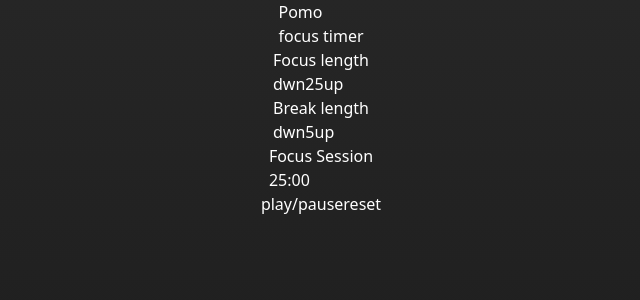
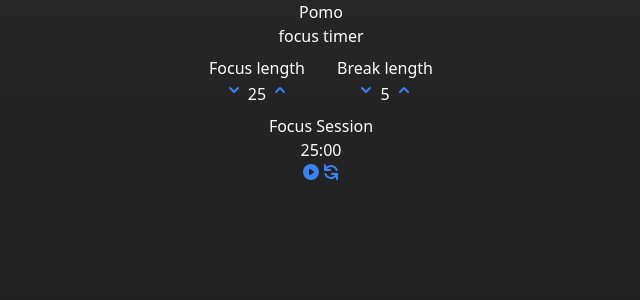
Before and after one commit to anthonypz/Pomo, a React (Create React App) app: page / in a window 1280 px wide. Shown: the top 300 px of the page, without its empty margins (319-959 px from the left). Built offline with nearby package versions, Linux system fonts and the light colour scheme; a web font is replaced by a local one.

Commit message:
Update state, add icons, and add styling.

```diff
--- a/src/App.js
+++ b/src/App.js
@@ -5,11 +5,11 @@ import TimerDisplay from "./components/TimerDisplay";
 function App() {
   const [sessionTimer, setSessionTimer] = useState(1500);
   const [sessionIsActive, setSessionIsActive] = useState(true);
-  const [sessionLength, setSessionLength] = useState(1500);
+  const [sessionLength, setSessionLength] = useState(25);
 
   const [breakTimer, setBreakTimer] = useState(300);
   const [breakIsActive, setBreakIsActive] = useState(false);
-  const [breakLength, setBreakLength] = useState(300);
+  const [breakLength, setBreakLength] = useState(5);
 
   const [isPaused, setIsPaused] = useState(true);
 
@@ -23,10 +23,10 @@ function App() {
       clearInterval(sessionInterval);
       setSessionIsActive(false);
       setBreakIsActive(true);
-      setSessionTimer(1500);
+      setSessionTimer(sessionLength * 60);
     }
     return () => clearInterval(sessionInterval);
-  }, [sessionIsActive, sessionTimer, isPaused]);
+  }, [sessionIsActive, sessionTimer, isPaused, sessionLength]);
 
   // countdown for break timer
   useEffect(() => {
@@ -38,10 +38,10 @@ function App() {
       clearInterval(breakInterval);
       setBreakIsActive(false);
       setSessionIsActive(true);
-      setBreakTimer(300);
+      setBreakTimer(breakLength * 60);
     }
     return () => clearInterval(breakInterval);
-  }, [breakIsActive, breakTimer, isPaused]);
+  }, [breakIsActive, breakTimer, isPaused, breakLength]);
 
   const sessionCountdown = () => setSessionTimer((prevTime) => prevTime - 1);
 
@@ -52,39 +52,40 @@ function App() {
   const handleReset = () => {
     setSessionIsActive(true);
     setBreakIsActive(false);
-    setSessionLength(1500);
+    setSessionLength(25);
     setSessionTimer(1500);
-    setBreakLength(300);
+    setBreakLength(5);
     setBreakTimer(300);
+    setIsPaused(true);
   };
 
   const sessionIncrement = () => {
-    if (sessionLength + 60 > 3600) return;
-    setSessionLength((prevLength) => prevLength + 60);
-    setSessionTimer(sessionLength + 60);
+    if (sessionLength + 1 > 60) return;
+    setSessionLength((prevLength) => prevLength + 1);
+    setSessionTimer(sessionLength * 60 + 60);
   };
 
   const sessionDecrement = () => {
-    if (sessionLength - 60 <= 0) return;
-    setSessionLength((prevLength) => prevLength - 60);
-    setSessionTimer(sessionLength - 60);
+    if (sessionLength - 1 <= 0) return;
+    setSessionLength((prevLength) => prevLength - 1);
+    setSessionTimer(sessionLength * 60 - 60);
   };
 
   const breakIncrement = () => {
-    if (breakLength + 60 > 3600) return;
-    setBreakLength((prevLength) => prevLength + 60);
-    setBreakTimer(breakLength + 60);
+    if (breakLength + 1 > 60) return;
+    setBreakLength((prevLength) => prevLength + 1);
+    setBreakTimer(breakLength * 60 + 60);
   };
   const breakDecrement = () => {
-    if (breakLength - 60 <= 0) return;
-    setBreakLength((prevLength) => prevLength - 60);
-    setBreakTimer((prevBreakTimer) => prevBreakTimer - 60);
+    if (breakLength - 1 <= 0) return;
+    setBreakLength((prevLength) => prevLength - 1);
+    setBreakTimer(breakLength * 60 - 60);
   };
 
   return (
-    <div className="w-full h-screen flex flex-col justify-start items-center text-white bg-gradient-to-b from-neutral-800 to-neutral-900">
+    <div className="w-full h-screen flex flex-col justify-start items-center text-center text-white bg-gradient-to-b from-neutral-800 to-neutral-900">
       <header>
-        <h1>Pomo</h1>
+        <h1 className="">Pomo</h1>
         <p>focus timer</p>
       </header>
       <TimerControls
@@ -94,6 +95,7 @@ function App() {
         sessDec={sessionDecrement}
         breakInc={breakIncrement}
         breakDec={breakDecrement}
+        isPaused={isPaused}
       />
       <TimerDisplay
         handleTimer={handleTimer}
@@ -101,6 +103,7 @@ function App() {
         sessionTimer={sessionTimer}
         sessionIsActive={sessionIsActive}
         breakTimer={breakTimer}
+        isPaused={isPaused}
       />
     </div>
   );
--- a/src/components/TimerControls.js
+++ b/src/components/TimerControls.js
@@ -1,4 +1,5 @@
 import React from "react";
+import { ChevronDownIcon, ChevronUpIcon } from "@heroicons/react/solid";
 
 export default function TimerControls({
   sessionLength,
@@ -7,28 +8,34 @@ export default function TimerControls({
   sessDec,
   breakInc,
   breakDec,
+  isPaused,
 }) {
-  let sessionMinutes = Math.floor(sessionLength / 60);
-  let breakMinutes = Math.floor(breakLength / 60);
-
   return (
-    <section>
+    <section className="flex justify-between w-60 p-2">
+      <div>
         <p id="session-label">Focus length</p>
-      <button id="session-decrement" onClick={sessDec}>
-        dwn
+        <button id="session-decrement" onClick={sessDec} disabled={!isPaused}>
+          <ChevronDownIcon className="h-5 w-5 text-blue-500" />
         </button>
-      <span>{sessionMinutes}</span>
-      <button id="session-increment" onClick={sessInc}>
-        up
+        <span id="session-length" className="p-1">
+          {sessionLength}
+        </span>
+        <button id="session-increment" onClick={sessInc} disabled={!isPaused}>
+          <ChevronUpIcon className="h-5 w-5 text-blue-500" />
         </button>
+      </div>
+      <div>
         <p id="break-label">Break length</p>
-      <button id="break-decrement" onClick={breakDec}>
-        dwn
+        <button id="break-decrement" onClick={breakDec} disabled={!isPaused}>
+          <ChevronDownIcon className="h-5 w-5 text-blue-500" />
         </button>
-      <span>{breakMinutes}</span>
-      <button id="break-increment" onClick={breakInc}>
-        up
+        <span id="break-length" className="p-1">
+          {breakLength}
+        </span>
+        <button id="break-increment" onClick={breakInc} disabled={!isPaused}>
+          <ChevronUpIcon className="h-5 w-5 text-blue-500" />
         </button>
+      </div>
     </section>
   );
 }
--- a/src/components/TimerDisplay.js
+++ b/src/components/TimerDisplay.js
@@ -1,4 +1,5 @@
 import React from "react";
+import { PlayIcon, PauseIcon, RefreshIcon } from "@heroicons/react/solid";
 
 export default function TimerDisplay({
   handleTimer,
@@ -6,6 +7,7 @@ export default function TimerDisplay({
   sessionTimer,
   breakTimer,
   sessionIsActive,
+  isPaused,
 }) {
   function formatTime(time) {
     let minutes = Math.floor(time / 60);
@@ -28,10 +30,14 @@ export default function TimerDisplay({
       </main>
       <section>
         <button id="start_stop" onClick={handleTimer}>
-          play/pause
+          {isPaused ? (
+            <PlayIcon className="h-5 w-5 text-blue-500" />
+          ) : (
+            <PauseIcon className="h-5 w-5 text-blue-500" />
+          )}
         </button>
         <button id="reset" onClick={handleReset}>
-          reset
+          <RefreshIcon className="h-5 w-5 text-blue-500" />
         </button>
       </section>
     </>
```
Lines whose indentation alone changed are shown as unchanged.
